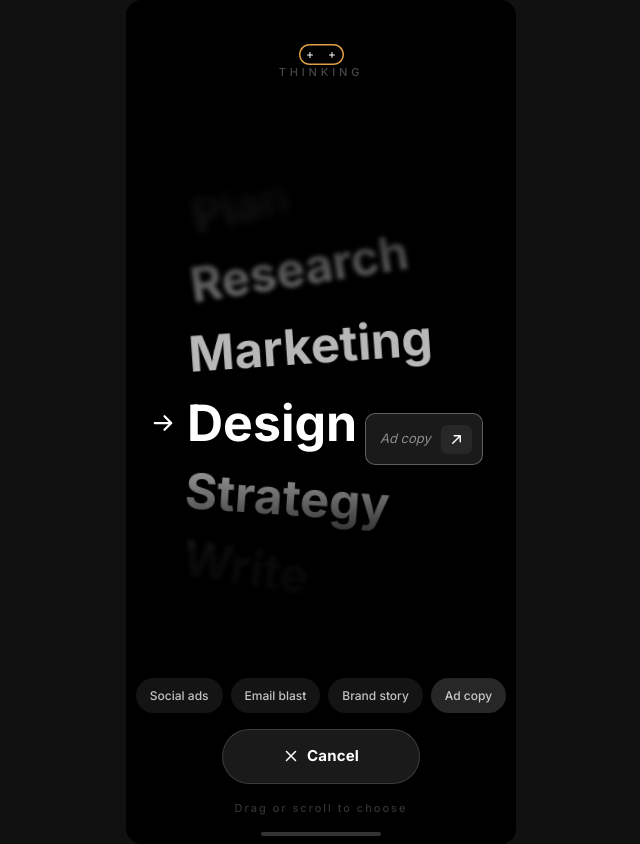
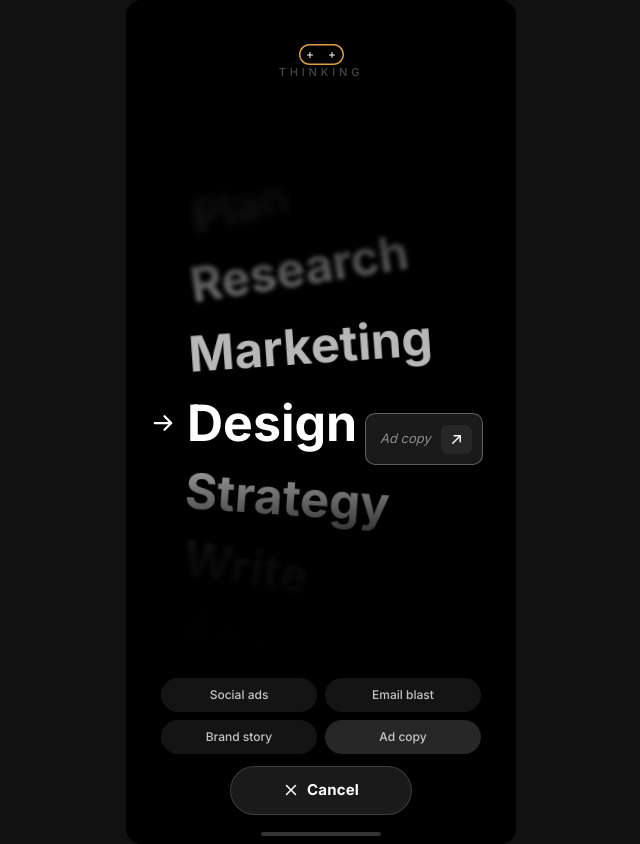
Before and after one commit to coderhema/will, a Next.js app: page / in a window 1280 px wide. Both pictures are taken after a click on the button "Start Creating". Shown: the whole page, without its empty margins (319-959 px from the left). Built offline with nearby package versions, Linux system fonts and the light colour scheme.

Commit message:
feat: adjust layout and styling for suggestion pills and cancel button in HomeActionScreen
Co-authored-by: Olugbemi Tolulope <71410992+coderhema@users.noreply.github.com>

```diff
--- a/components/screens/home-action-screen.tsx
+++ b/components/screens/home-action-screen.tsx
@@ -232,19 +232,19 @@ export default function HomeActionScreen({ initialTask, onCancel, onStart }: Hom
       </div>
 
       {/* Bottom section */}
-      <div className="w-full flex flex-col items-center gap-4 bg-black" style={{ paddingTop: 0 }}>
-        {/* Suggestion pills */}
-        <div className="flex flex-row gap-2 items-center flex-wrap justify-center" style={{ padding: "0 5px" }}>
+      <div className="w-full flex flex-col items-center gap-3 shrink-0 bg-black px-4" style={{ paddingTop: 0, paddingBottom: 8 }}>
+        {/* Suggestion pills — 2×2 grid on mobile so all are visible */}
+        <div className="grid grid-cols-2 gap-2 w-full" style={{ maxWidth: 320 }}>
           {suggestions.map((s) => {
             const isActive = s === suggestions[suggestions.length - 1];
             return (
               <button
                 key={s}
                 onClick={() => setInlineValue(s)}
-                className="shrink-0 rounded-full"
+                className="rounded-full text-center"
                 style={{
-                  height: 35,
-                  padding: "6px 14px",
+                  height: 34,
+                  padding: "0 12px",
                   fontSize: 12,
                   fontWeight: 500,
                   color: "rgba(255,255,255,0.75)",
@@ -252,6 +252,8 @@ export default function HomeActionScreen({ initialTask, onCancel, onStart }: Hom
                   border: "none",
                   whiteSpace: "nowrap",
                   cursor: "pointer",
+                  overflow: "hidden",
+                  textOverflow: "ellipsis",
                 }}
               >
                 {s}
@@ -260,12 +262,12 @@ export default function HomeActionScreen({ initialTask, onCancel, onStart }: Hom
           })}
         </div>
 
-        {/* Cancel CTA — matches reference exactly */}
+        {/* Cancel CTA */}
         <button
           onClick={onCancel}
           className="flex flex-row items-center gap-2 font-bold rounded-full shrink-0"
           style={{
-            padding: "15px 60px",
+            padding: "12px 52px",
             fontSize: 15,
             letterSpacing: 0.15,
             background: "#1a1a1a",
@@ -277,10 +279,6 @@ export default function HomeActionScreen({ initialTask, onCancel, onStart }: Hom
           <X size={16} color="#ffffff" weight="bold" />
           Cancel
         </button>
-
-        <p style={{ fontSize: 11, letterSpacing: "1.98px", color: "rgba(255,255,255,0.2)", fontWeight: 500, textAlign: "center", margin: 0 }}>
-          Drag or scroll to choose
-        </p>
       </div>
     </div>
   );
```
